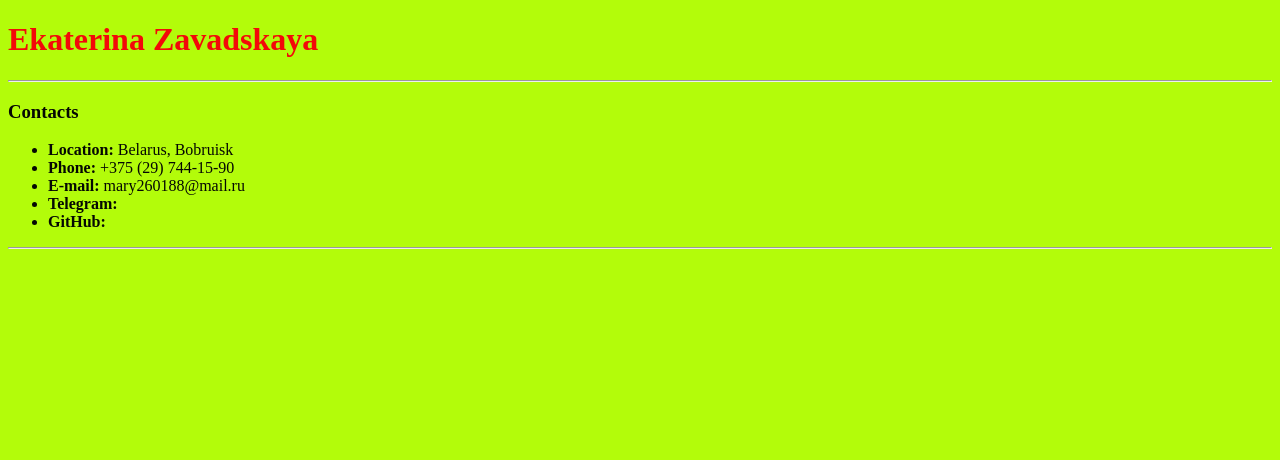
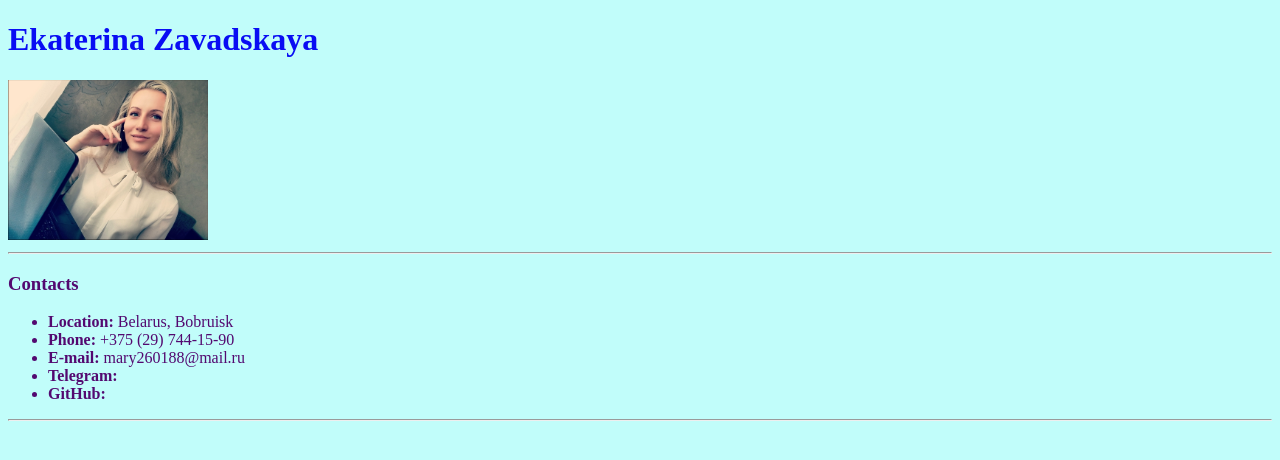
Before and after one commit to Katsiaryna26/rsschool-cv, a plain HTML site: page index.html in a window 1280 px wide. Drawn offline with Linux system fonts and the light colour scheme.

Commit message:
feat: add avatar.jpeg

```diff
--- a/index.html
+++ b/index.html
@@ -9,6 +9,7 @@
 </head>
 <body>
  <h1>Ekaterina Zavadskaya</h1>
+ <img src="avatar.jpeg" width="200" alt="my foto"/>
  <hr/>
  <h3>Contacts</h3>
  <ul>
--- a/style.css
+++ b/style.css
@@ -1,5 +1,5 @@
 body {
-    background-color: rgb(179, 252, 10);
-    color:rgb(5, 8, 3);
+    background-color: rgb(193, 253, 250);
+    color:rgb(83, 9, 112);
 }
-h1{color: rgb(243, 9, 9);}
+h1{color: rgb(9, 13, 243);}
```
Also changed, not shown: avatar.jpeg (added).
